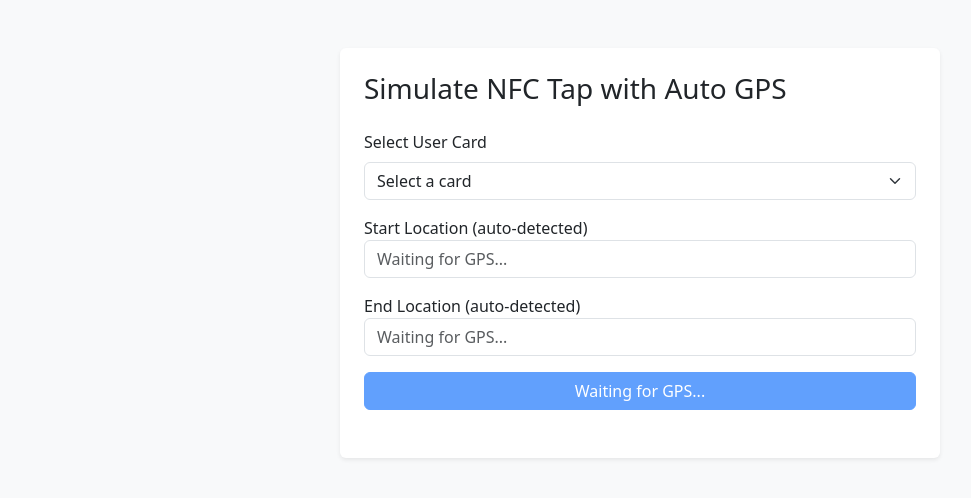
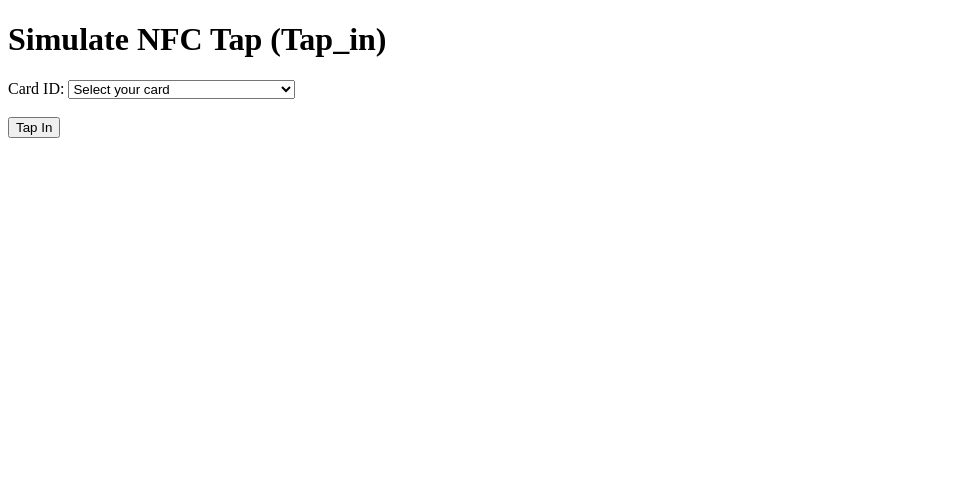
Before and after one commit to Shoxx1211/transit-fare, a Flask app: page /simulate_nfc in a window 1280 px wide. Shown: the top 498 px of the page, without its empty margins (0-971 px from the left). Run offline with Flask 3, Linux system fonts and the light colour scheme; data comes from the database, SQL or seed files in the repository.

Commit message:
Updated simulate_nfc for proper tap in/tap out flow

```diff
--- a/app.py
+++ b/app.py
@@ -173,46 +173,59 @@
     INSERT INTO trip_history (card_id, name, start_time, end_time, fare)
     VALUES (?, ?, ?, ?, ?)
 ''', (card_id, user['name'], current_trip['start_time'], now, fare))
+
+# Track simulated tap-in sessions
 @app.route("/simulate_nfc", methods=["GET", "POST"])
 def simulate_nfc():
     conn = get_db()
     cursor = conn.cursor()
     cursor.execute("SELECT id, card_id, name || ' ' || surname AS full_name, balance FROM users")
-    rows = cursor.fetchall()
+    users = {row["card_id"]: row for row in cursor.fetchall()}
 
-    users = {row["card_id"]: row for row in rows}
     message = None
+    stage = "tap_in"
 
     if request.method == "POST":
         card_id = request.form.get("card_id")
-        start_lat = float(request.form.get("start_lat", 0))
-        start_lon = float(request.form.get("start_lon", 0))
-        end_lat = float(request.form.get("end_lat", 0))
-        end_lon = float(request.form.get("end_lon", 0))
+        lat = float(request.form.get("lat"))
+        lon = float(request.form.get("lon"))
+        stage = request.form.get("stage")
 
         user = users.get(card_id)
-        if user:
-            distance_km = calculate_distance_km(start_lat, start_lon, end_lat, end_lon)
-            fare = get_fare(distance_km)
-            if user["balance"] >= fare:
-                new_balance = user["balance"] - fare
-                cursor.execute("UPDATE users SET balance = ? WHERE id = ?", (new_balance, user["id"]))
-                cursor.execute(
-                    "INSERT INTO trip_sessions (user_id, card_id, fare_amount) VALUES (?, ?, ?)",
-                    (user["id"], card_id, fare)
-                )
-                conn.commit()
-                message = f"✅ Fare deducted: R{fare}. Distance: {distance_km:.2f} km. New balance for {user['full_name']}: R{new_balance}"
+        if not user:
+            message = "❌ Card not found."
+        elif stage == "tap_in":
+            # Store tap-in data
+            conn.execute('DELETE FROM trip_sessions WHERE card_id = ?', (card_id,))
+            conn.execute('INSERT INTO trip_sessions (card_id, start_time, start_lat, start_lon) VALUES (?, ?, ?, ?)',
+                         (card_id, time.time(), lat, lon))
+            conn.commit()
+            message = f"✅ Tap In successful for {user['full_name']}"
+            stage = "tap_out"
+        elif stage == "tap_out":
+            # Retrieve tap-in data
+            trip = conn.execute('SELECT * FROM trip_sessions WHERE card_id = ?', (card_id,)).fetchone()
+            if not trip:
+                message = "❌ No Tap In found. Please tap in first."
             else:
-                message = f"❌ Insufficient balance for {user['full_name']} (R{user['balance']})"
-        else:
-            message = "❌ Card ID not found."
+                distance_km = calculate_distance_km(trip['start_lat'], trip['start_lon'], lat, lon)
+                fare = get_fare(distance_km)
+                if user["balance"] < fare:
+                    message = f"❌ Insufficient balance (R{user['balance']:.2f}). Fare is R{fare:.2f}"
+                else:
+                    new_balance = user["balance"] - fare
+                    conn.execute('DELETE FROM trip_sessions WHERE card_id = ?', (card_id,))
+                    conn.execute('UPDATE users SET balance = ? WHERE card_id = ?', (new_balance, card_id))
+                    conn.execute('''
+                        INSERT INTO trip_history (card_id, name, start_time, end_time, fare)
+                        VALUES (?, ?, ?, ?, ?)
+                    ''', (card_id, user['full_name'], trip['start_time'], time.time(), fare))
+                    conn.commit()
+                    message = f"✅ Tap Out complete. Fare: R{fare:.2f}. New balance: R{new_balance:.2f}"
+                    stage = "tap_in"
 
-    return render_template(
-        "simulate_nfc.html",
-        users={cid: u["full_name"] for cid, u in users.items()},
-        message=message
-    )
+    return render_template("simulate_nfc.html", users=users, message=message, stage=stage)
+
 
 @app.route('/tap_in', methods=['GET', 'POST'])
 def tap_in():
--- a/templates/simulate_nfc.html
+++ b/templates/simulate_nfc.html
@@ -1,89 +1,42 @@
 <!DOCTYPE html>
-<html lang="en">
+<html>
 <head>
-    <meta charset="UTF-8" />
-    <title>Simulate NFC Tap with GPS</title>
-    <link href="https://cdn.jsdelivr.net/npm/bootstrap@5.3.0/dist/css/bootstrap.min.css" rel="stylesheet" />
+    <title>Simulate NFC Tap</title>
+    <script>
+        function autofillLocation() {
+            if (navigator.geolocation) {
+                navigator.geolocation.getCurrentPosition(position => {
+                    document.getElementById('lat').value = position.coords.latitude;
+                    document.getElementById('lon').value = position.coords.longitude;
+                }, () => {
+                    alert("Unable to retrieve your location.");
+                });
+            } else {
+                alert("Geolocation is not supported by your browser.");
+            }
+        }
+        window.onload = autofillLocation;
+    </script>
 </head>
-<body class="bg-light">
-<div class="container mt-5 p-4 bg-white rounded shadow-sm" style="max-width: 600px;">
-    <h3 class="mb-4">Simulate NFC Tap with Auto GPS</h3>
+<body>
+    <h1>Simulate NFC Tap ({{ stage|capitalize }})</h1>
+    {% if message %}
+        <p><strong>{{ message }}</strong></p>
+    {% endif %}
+    <form method="post">
+        <label for="card_id">Card ID:</label>
+        <select name="card_id" required>
+            <option value="" disabled selected>Select your card</option>
+            {% for card_id, user in users.items() %}
+                <option value="{{ card_id }}">{{ user['full_name'] }} ({{ card_id }})</option>
+            {% endfor %}
+        </select><br><br>
 
-    {% if message %}
-    <div class="alert {{ 'alert-success' if '✅' in message else 'alert-danger' }}">{{ message|safe }}</div>
-    {% endif %}
+        <input type="hidden" name="stage" value="{{ stage }}">
+        <input type="hidden" name="lat" id="lat">
+        <input type="hidden" name="lon" id="lon">
 
-    <form method="POST" class="mb-4" id="simulateForm">
-        <div class="mb-3">
-            <label for="card_id" class="form-label">Select User Card</label>
-            <select class="form-select" name="card_id" id="card_id" required>
-                <option value="" disabled selected>Select a card</option>
-                {% for cid, full_name in users.items() %}
-                <option value="{{ cid }}">{{ full_name }} ({{ cid }})</option>
-                {% endfor %}
-            </select>
-        </div>
-
-        <div class="mb-3">
-            <label>Start Location (auto-detected)</label>
-            <input type="text" readonly class="form-control mb-2" id="start_coords_display" placeholder="Waiting for GPS..." />
-            <input type="hidden" name="start_lat" id="start_lat" required />
-            <input type="hidden" name="start_lon" id="start_lon" required />
-        </div>
-
-        <div class="mb-3">
-            <label>End Location (auto-detected)</label>
-            <input type="text" readonly class="form-control mb-2" id="end_coords_display" placeholder="Waiting for GPS..." />
-            <input type="hidden" name="end_lat" id="end_lat" required />
-            <input type="hidden" name="end_lon" id="end_lon" required />
-        </div>
-
-        <button type="submit" class="btn btn-primary w-100" id="submitBtn" disabled>Waiting for GPS...</button>
+        <button type="submit">Tap {{ "In" if stage == "tap_in" else "Out" }}</button>
     </form>
-</div>
-
-<script>
-    const startLatInput = document.getElementById('start_lat');
-    const startLonInput = document.getElementById('start_lon');
-    const startDisplay = document.getElementById('start_coords_display');
-
-    const endLatInput = document.getElementById('end_lat');
-    const endLonInput = document.getElementById('end_lon');
-    const endDisplay = document.getElementById('end_coords_display');
-
-    const submitBtn = document.getElementById('submitBtn');
-
-    function setCoords(latInput, lonInput, displayInput, position) {
-        const lat = position.coords.latitude.toFixed(6);
-        const lon = position.coords.longitude.toFixed(6);
-        latInput.value = lat;
-        lonInput.value = lon;
-        displayInput.value = `${lat}, ${lon}`;
-    }
-
-    function errorHandler(error) {
-        alert(`Error getting location: ${error.message}`);
-        submitBtn.disabled = false;
-        submitBtn.textContent = "Submit (with manual input needed)";
-    }
-
-    // Get Start Location
-    if (navigator.geolocation) {
-        navigator.geolocation.getCurrentPosition(position => {
-            setCoords(startLatInput, startLonInput, startDisplay, position);
-
-            // After start location is ready, get end location
-            navigator.geolocation.getCurrentPosition(position2 => {
-                setCoords(endLatInput, endLonInput, endDisplay, position2);
-                submitBtn.disabled = false;
-                submitBtn.textContent = "Simulate Tap";
-            }, errorHandler);
-        }, errorHandler);
-    } else {
-        alert('Geolocation is not supported by your browser.');
-        submitBtn.disabled = false;
-        submitBtn.textContent = "Submit (manual)";
-    }
-</script>
 </body>
 </html>
```
